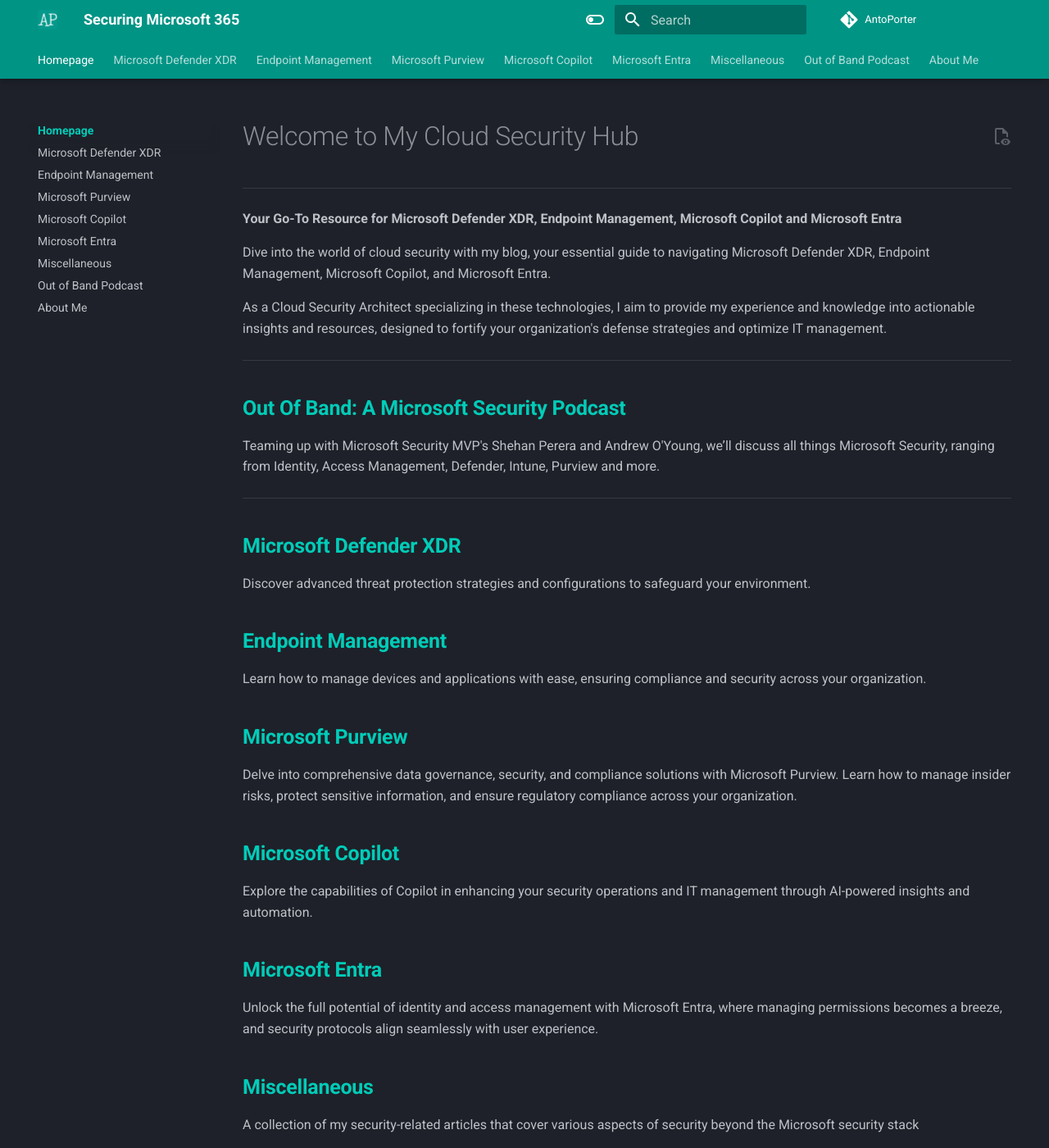
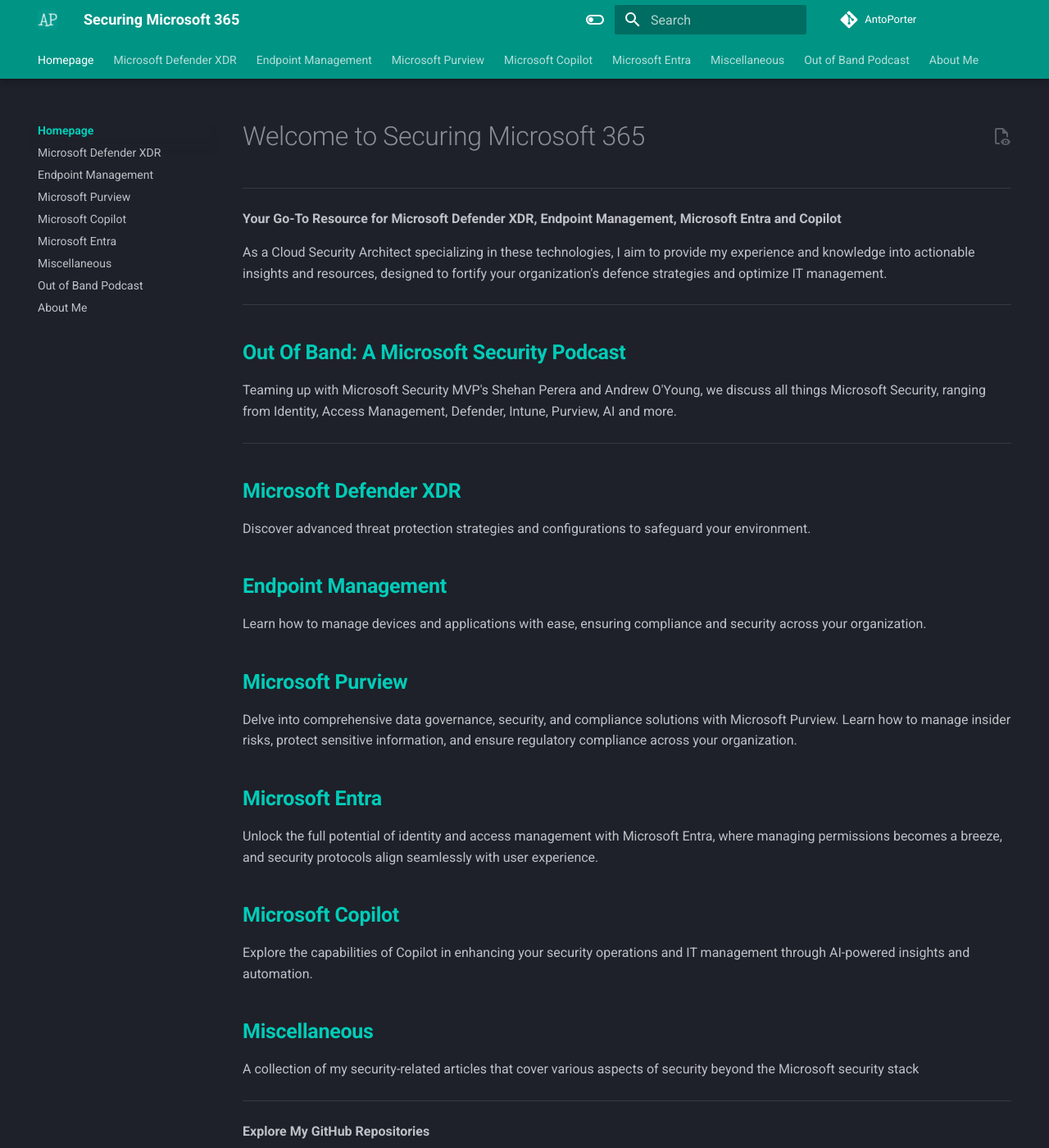
Before and after one commit to AntoPorter/antoporter.github.io, an MkDocs documentation site: the page built from docs/index.md, in a window 1280 px wide and 1400 px high. Shown: the whole window at 82% size. Built offline with MkDocs 1.6.1 and Material for MkDocs 9.7.7, drawn with Linux system fonts in a browser that asks for light colours; comment, search, counter and statistics services are not loaded.

Commit message:
Update index.md

```diff
--- a/docs/index.md
+++ b/docs/index.md
@@ -1,18 +1,16 @@
-# Welcome to My Cloud Security Hub
+# Welcome to Securing Microsoft 365
 
 ---
 
-**Your Go-To Resource for Microsoft Defender XDR, Endpoint Management, Microsoft Copilot and Microsoft Entra**
+**Your Go-To Resource for Microsoft Defender XDR, Endpoint Management, Microsoft Entra and Copilot**
 
-Dive into the world of cloud security with my blog, your essential guide to navigating Microsoft Defender XDR, Endpoint Management, Microsoft Copilot, and Microsoft Entra.
-
-As a Cloud Security Architect specializing in these technologies, I aim to provide my experience and knowledge into actionable insights and resources, designed to fortify your organization's defense strategies and optimize IT management.
+As a Cloud Security Architect specializing in these technologies, I aim to provide my experience and knowledge into actionable insights and resources, designed to fortify your organization's defence strategies and optimize IT management.
 
 ---
 
 ## [**Out Of Band: A Microsoft Security Podcast**](./podcast/outofband/index.md)
 
-Teaming up with Microsoft Security MVP's Shehan Perera and Andrew O'Young, we’ll discuss all things Microsoft Security, ranging from Identity, Access Management, Defender, Intune, Purview and more.
+Teaming up with Microsoft Security MVP's Shehan Perera and Andrew O'Young, we discuss all things Microsoft Security, ranging from Identity, Access Management, Defender, Intune, Purview, AI and more.
 
 ---
 
@@ -28,19 +26,20 @@
 
 Delve into comprehensive data governance, security, and compliance solutions with Microsoft Purview. Learn how to manage insider risks, protect sensitive information, and ensure regulatory compliance across your organization.
 
+## [**Microsoft Entra**](./entra/index.md)
+
+Unlock the full potential of identity and access management with Microsoft Entra, where managing permissions becomes a breeze, and security protocols align seamlessly with user experience.
+
 ## [**Microsoft Copilot**](./copilot/index.md)
 
 Explore the capabilities of Copilot in enhancing your security operations and IT management through AI-powered insights and automation.
-
-## [**Microsoft Entra**](./entra/index.md)
-
-Unlock the full potential of identity and access management with Microsoft Entra, where managing permissions becomes a breeze, and security protocols align seamlessly with user experience.
 
 ## [**Miscellaneous**](./misc/index.md)
 
 A collection of my security-related articles that cover various aspects of security beyond the Microsoft security stack
 
 ---
+
 **Explore My GitHub Repositories**
 
 Dive into my curated collection of GitHub repositories, where you’ll find a wealth of resources, including scripts, configurations, and best practices for leveraging Microsoft Defender, Endpoint Management, and Microsoft Copilot. Each repository is designed to help you implement and manage these powerful tools effectively.
@@ -52,6 +51,7 @@
 Some of these articles may also appear via my [Canon Business Services ANZ Authors Page](https://business.canon.com.au/authors/anthony-porter).
 
 ---
+
 **Connect with Me**
 
 Have questions or need personalized advice? Feel free to reach out! I’m here to help you navigate the complexities of cloud security and make the most of Microsoft technologies.
```
